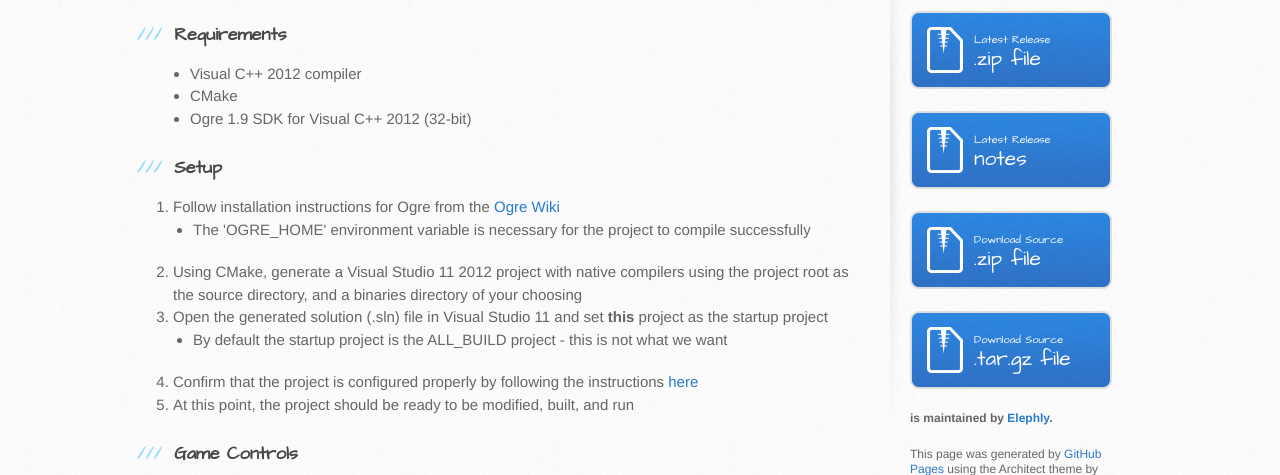
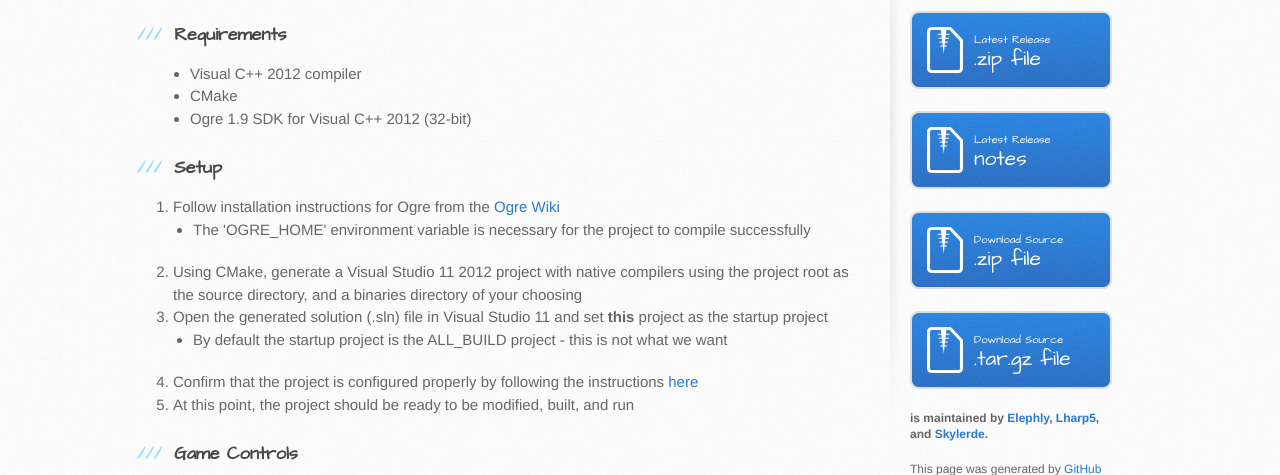
Before and after one commit to nicholaschiasson/d00m3d, a plain HTML site: page index.html in a window 1280 px wide. Shown: the part 321-796 px from the top of the page. Drawn offline with Linux system fonts and the light colour scheme; no server answers.

Commit message:
Re-added other contributors

```diff
--- a/index.html
+++ b/index.html
@@ -144,7 +144,7 @@
             .tar.gz file
           </a>
 
-          <p class="repo-owner"><a href="https://github.com/Elephly/d00m3d"></a> is maintained by <a href="https://github.com/Elephly">Elephly</a>.</p>
+          <p class="repo-owner"><a href="https://github.com/Elephly/d00m3d"></a> is maintained by <a href="https://github.com/Elephly">Elephly</a>, <a href="https://github.com/Lharp5">Lharp5</a>, and <a href="https://github.com/Skylerde">Skylerde</a></a></a>.</p>
 
           <p>This page was generated by <a href="https://pages.github.com">GitHub Pages</a> using the Architect theme by <a href="https://twitter.com/jasonlong">Jason Long</a>.</p>
         </aside>
```
